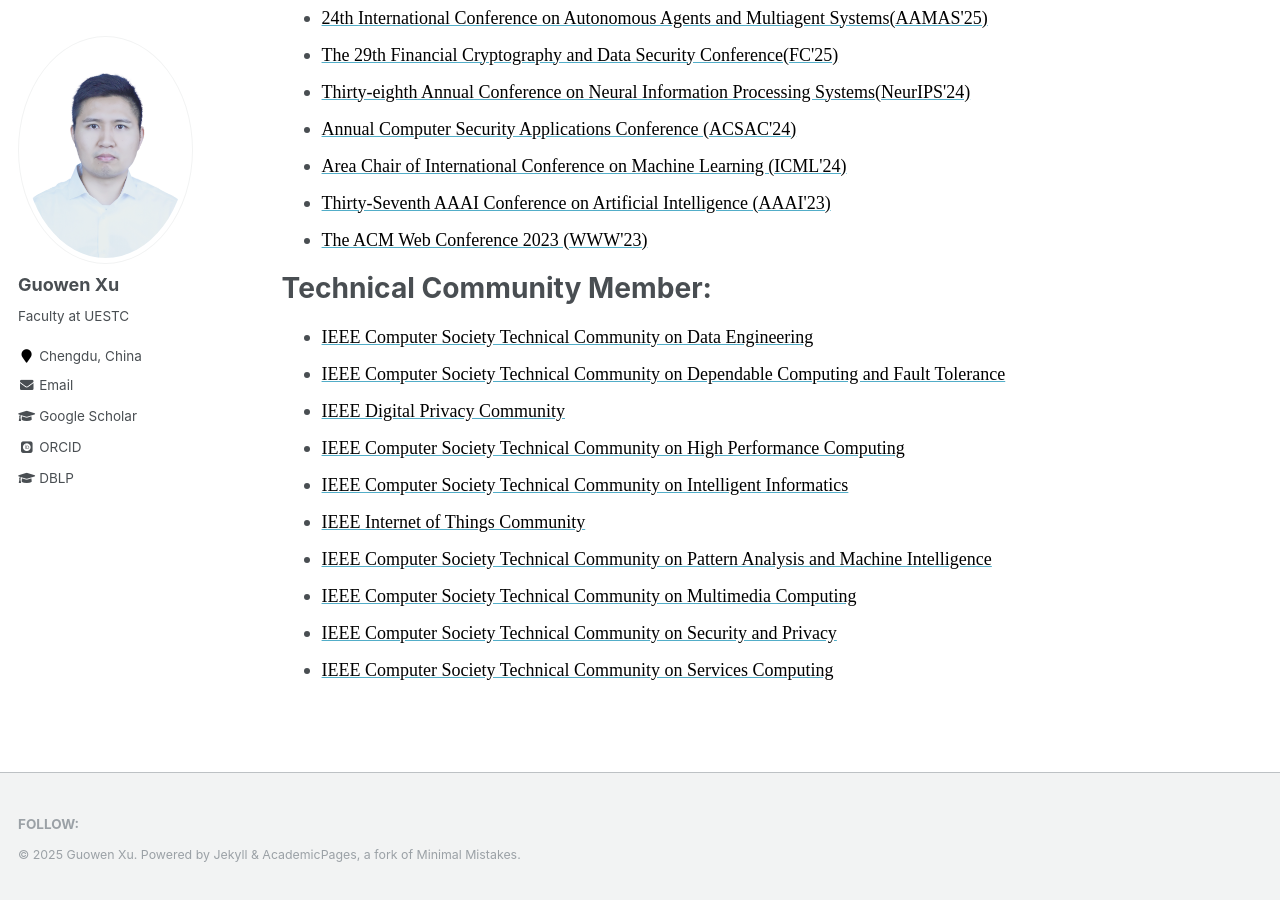
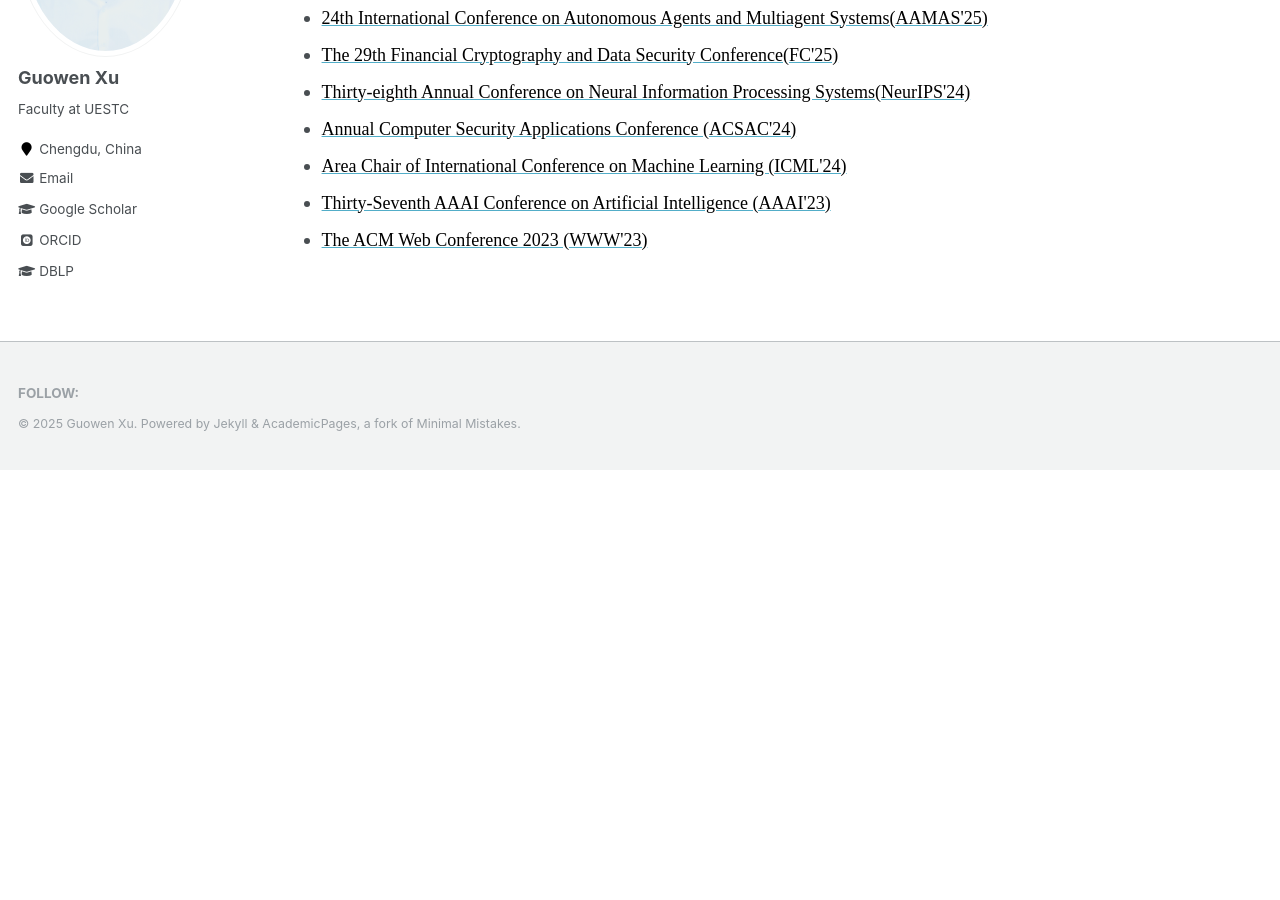
Before and after one commit to Guowen-xu/guowen-xu.github.io, a Jekyll site: the page built from _pages/services.md, in a window 1280 px wide and 900 px high, scrolled down 1718 px. Built offline with Jekyll 4.4.1, drawn with Linux system fonts in a browser that asks for light colours; some web fonts are replaced; after the commit the page ends 2188 px from its top, so only the background shows below that.

Commit message:
Update services.md

```diff
--- a/_pages/services.md
+++ b/_pages/services.md
@@ -59,18 +59,3 @@ Technical Program Committee:
 * [<font face="Times New Roman" color=black size=4>Area Chair of International Conference on Machine Learning (ICML'24)</font>](https://icml.cc/Conferences/2024)
 * [<font face="Times New Roman" color=black size=4>Thirty-Seventh AAAI Conference on Artificial Intelligence (AAAI'23)</font>](https://aaai.org/Conferences/AAAI-23/)
 * [<font face="Times New Roman" color=black size=4>The ACM Web Conference 2023 (WWW'23)</font>](https://www2023.thewebconf.org/)
-
-
-
-Technical Community Member:
-======
-*  [ <font face="Times New Roman" color=black size=4> IEEE Computer Society Technical Community on Data Engineering </font>](http://tab.computer.org/tcde/)
-*   [ <font face="Times New Roman" color=black size=4>IEEE Computer Society Technical Community on Dependable Computing and Fault Tolerance </font>](https://www.dependability.org/)
-*   [<font face="Times New Roman" color=black size=4> IEEE Digital Privacy Community</font>](https://digitalprivacy.ieee.org/)
-*   [<font face="Times New Roman" color=black size=4> IEEE Computer Society Technical Community on High Performance Computing </font>](https://tc.computer.org/tchpc/)
-*   [ <font face="Times New Roman" color=black size=4> IEEE Computer Society Technical Community on Intelligent Informatics </font>](https://www.wi-lab.com/tcii/index.shtml)
-*   [ <font face="Times New Roman" color=black size=4>IEEE Internet of Things Community </font>](https://iot.ieee.org/)
-*   [<font face="Times New Roman" color=black size=4> IEEE Computer Society Technical Community on Pattern Analysis and Machine Intelligence </font>](https://www.computer.org/)
-*   [<font face="Times New Roman" color=black size=4> IEEE Computer Society Technical Community on Multimedia Computing </font>](https://www.computer.org/)
-*   [<font face="Times New Roman" color=black size=4> IEEE Computer Society Technical Community on Security and Privacy </font>](https://www.ieee-security.org/index.html)
-*    [<font face="Times New Roman" color=black size=4> IEEE Computer Society Technical Community on Services Computing </font>](http://tab.computer.org/tcsvc/index.html)
```
